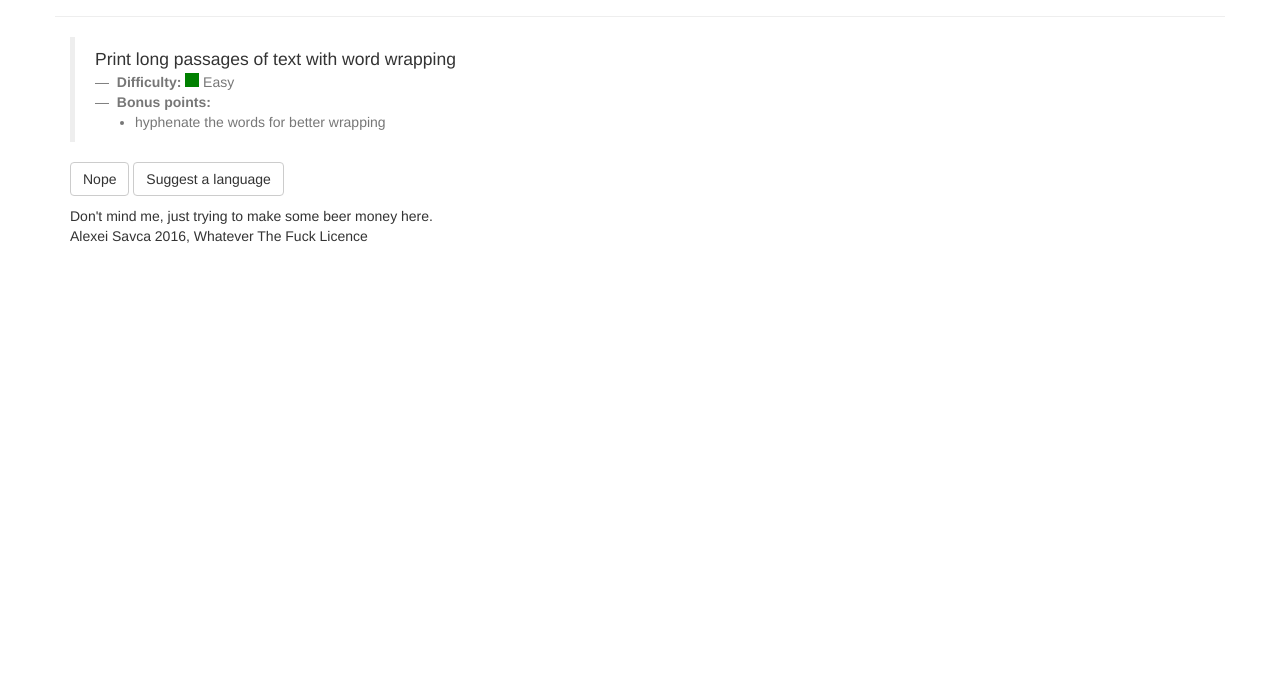
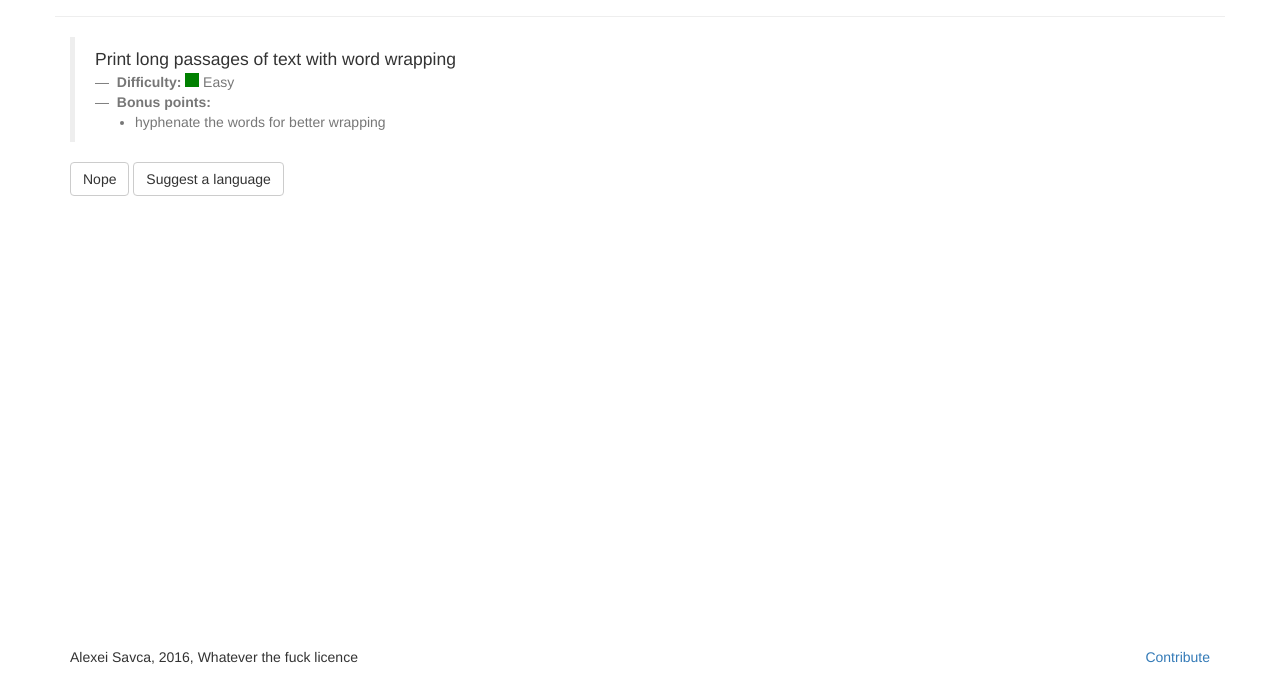
Before and after one commit to alexeisavca/code-challenge, a website: page index.html in a window 1280 px wide. Shown: the part 123-800 px from the top of the page. Drawn offline with nearby package versions, Linux system fonts and the light colour scheme.

Commit message:
Added footer

```diff
--- a/index.html
+++ b/index.html
@@ -7,17 +7,6 @@
         <script src="https://ajax.googleapis.com/ajax/libs/angularjs/1.5.5/angular.min.js"></script>
     </head>
     <body>
-        <style>
-            header{
-                position: relative;
-            }
-
-            header form{
-                position: absolute;
-                bottom: 20px;
-                right: 0;
-            }
-        </style>
         <script>
             var CHALLENGES = [
                 {
@@ -297,6 +286,26 @@
                 }
             })
         </script>
+        <style>
+            .container{
+                height: 100vh;
+                position: relative;
+            }
+            header{
+                position: relative;
+            }
+
+            header form{
+                position: absolute;
+                bottom: 20px;
+                right: 0;
+            }
+
+            #main-footer{
+                position: absolute;
+                bottom: 10px;
+            }
+        </style>
         <div class="container" ng-app="CodeChallenge">
             <div class="row" ng-controller="App">
                 <header class="page-header col-sm-12">
@@ -339,13 +348,6 @@
                         </footer>
                     </blockquote>
                     <p>
-
-
-                    </p>
-                    <p>
-
-                    </p>
-                    <p>
                         <button class="btn btn-default" ng-click="search()">Nope</button>
                         <button class="btn btn-default" ng-click="searchLanguage()">Suggest a language</button>
                         <button class="btn btn-default" ng-if="language && language.platforms" ng-click="searchPlatform()">
@@ -365,11 +367,9 @@
                         </span>
                     </p>
                 </section>
-                <section class="col-sm-12">
-                    Don't mind me, just trying to make some beer money here.
-                </section>
-                <footer class="col-sm-12">
-                    Alexei Savca 2016, Whatever The Fuck Licence
+                <footer id="main-footer" class="col-sm-12">
+                    Alexei Savca, 2016, Whatever the fuck licence
+                    <a class="pull-right" href="">Contribute</a>
                 </footer>
             </div>
         </div>
```
